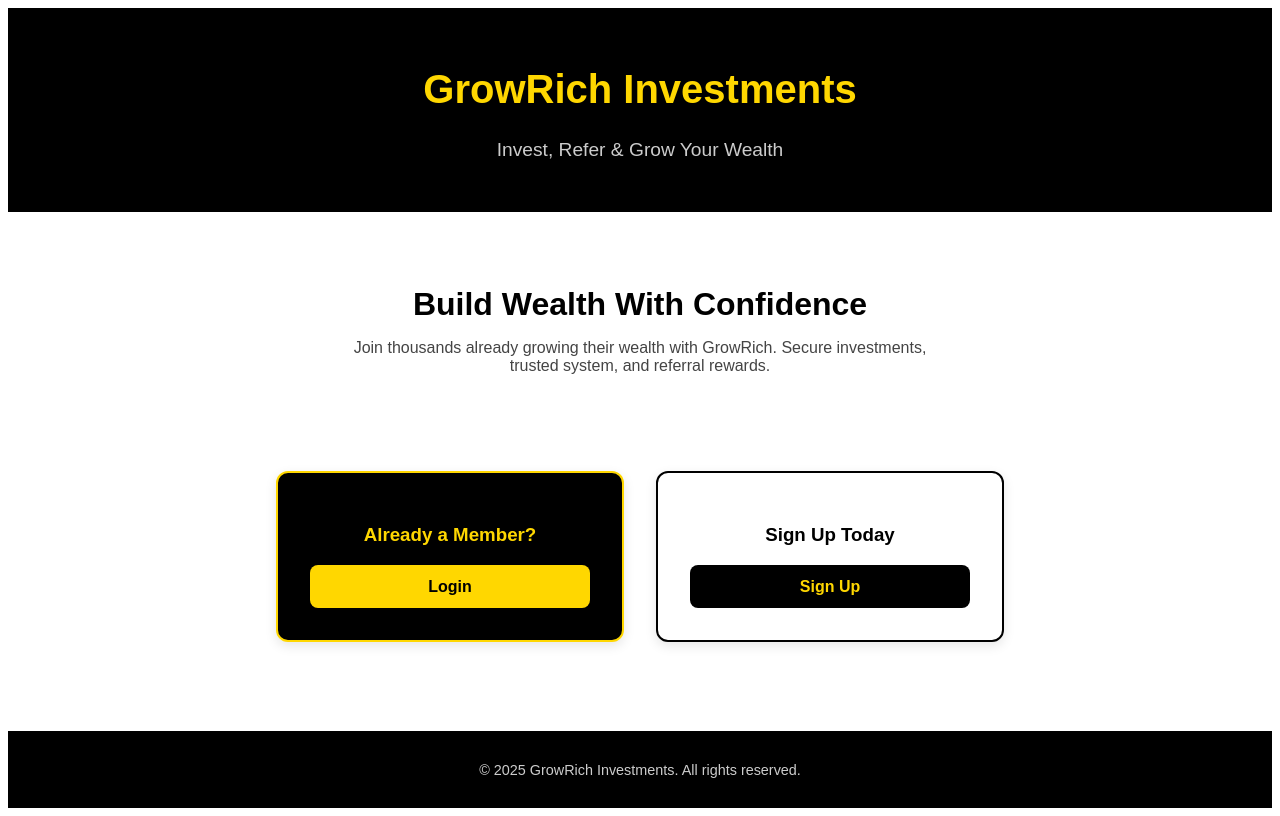
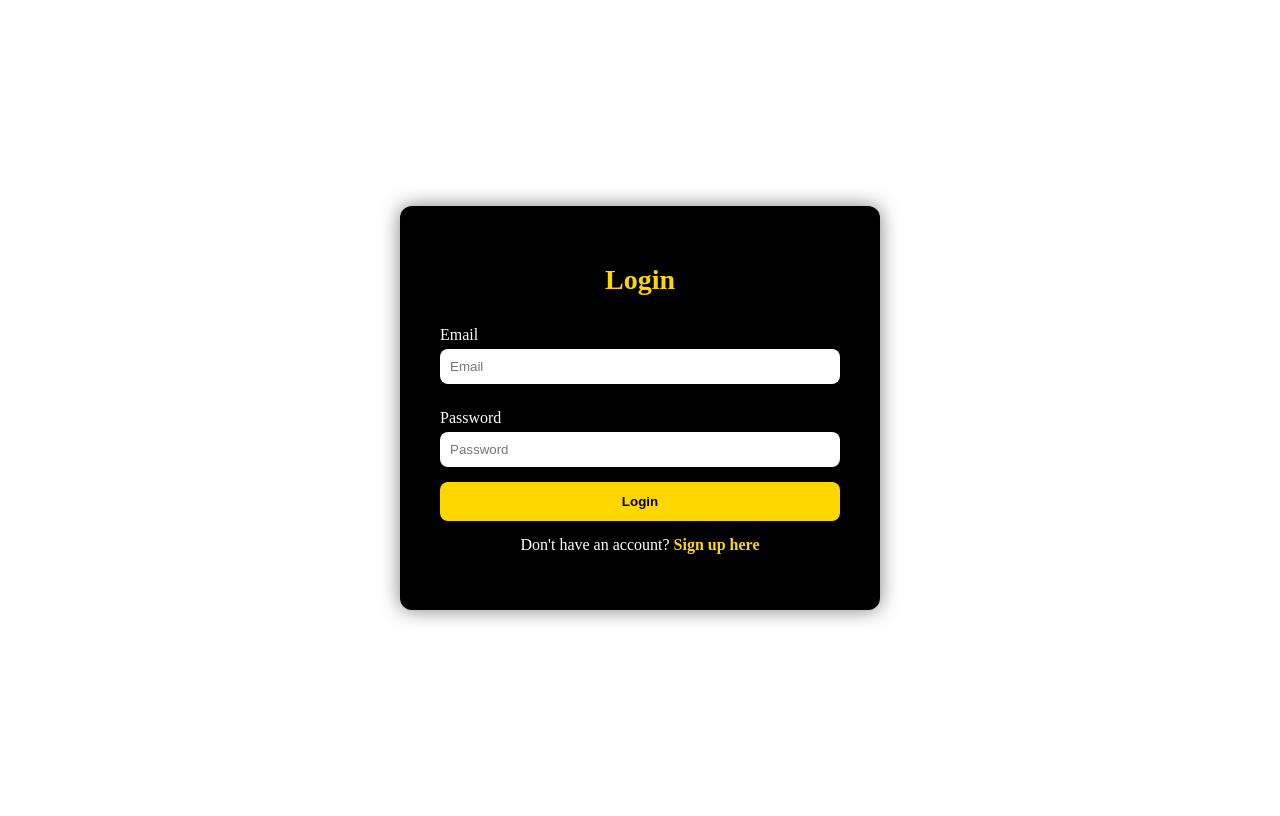
Before and after one commit to YBspotted20045/Grow-rich-investinm, a React (Vite) app: page /login in a window 1280 px wide. Built offline with nearby package versions, Linux system fonts and the light colour scheme.

Commit message:
Update index.jsx

```diff
--- a/src/index.jsx
+++ b/src/index.jsx
@@ -1,15 +1,20 @@
+// src/index.jsx
 import React from "react";
 import ReactDOM from "react-dom/client";
-import { BrowserRouter } from "react-router-dom";
+import { BrowserRouter, Routes, Route } from "react-router-dom";
+
 import Home from "./pages/Home.jsx";
 import Signup from "./pages/Signup.jsx";
 import Login from "./pages/Login.jsx";
-
 
 const root = ReactDOM.createRoot(document.getElementById("root"));
 
 root.render(
   <BrowserRouter>
-    <Home />
+    <Routes>
+      <Route path="/" element={<Home />} />
+      <Route path="/login" element={<Login />} />
+      <Route path="/signup" element={<Signup />} />
+    </Routes>
   </BrowserRouter>
 );
```
